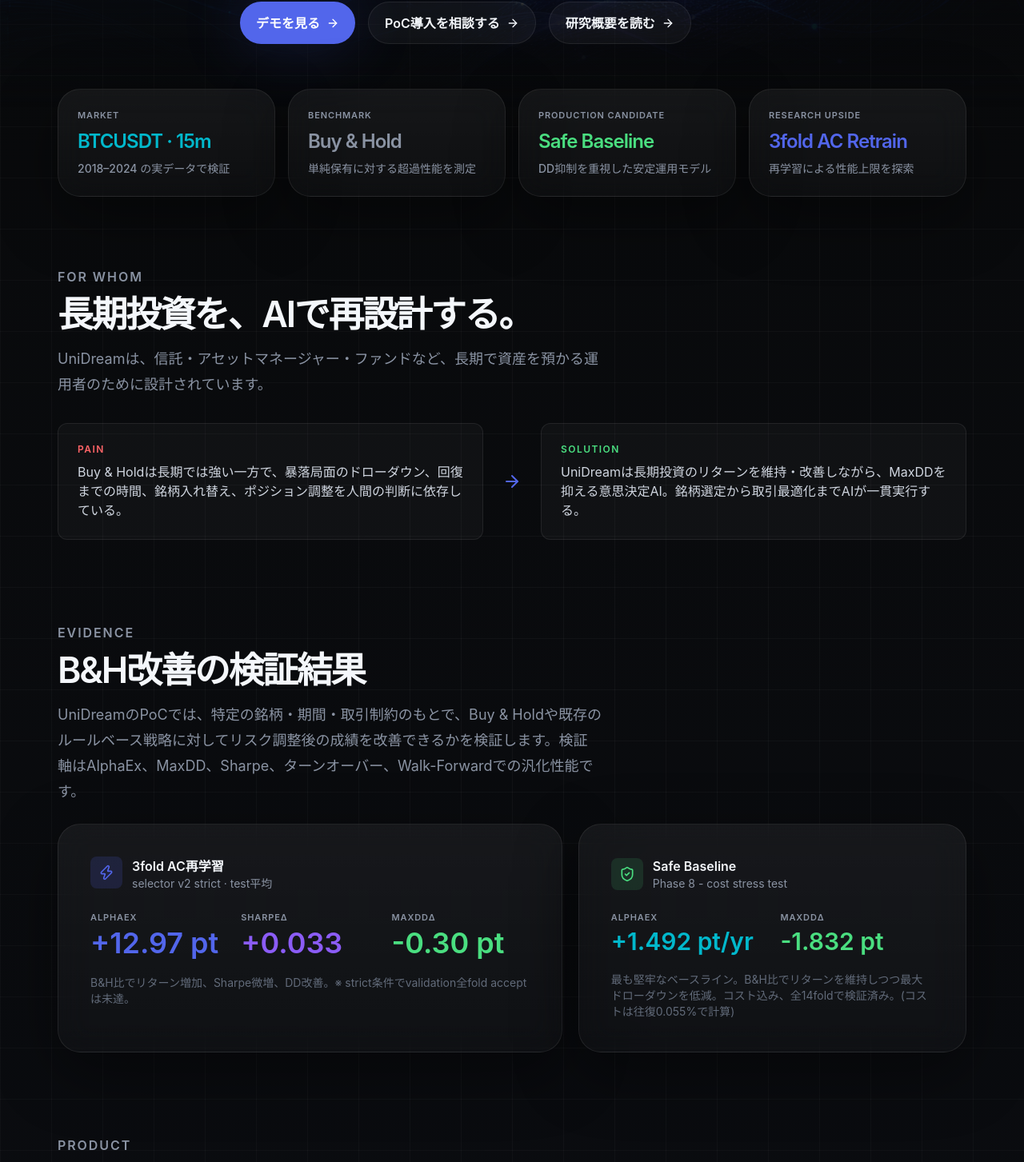
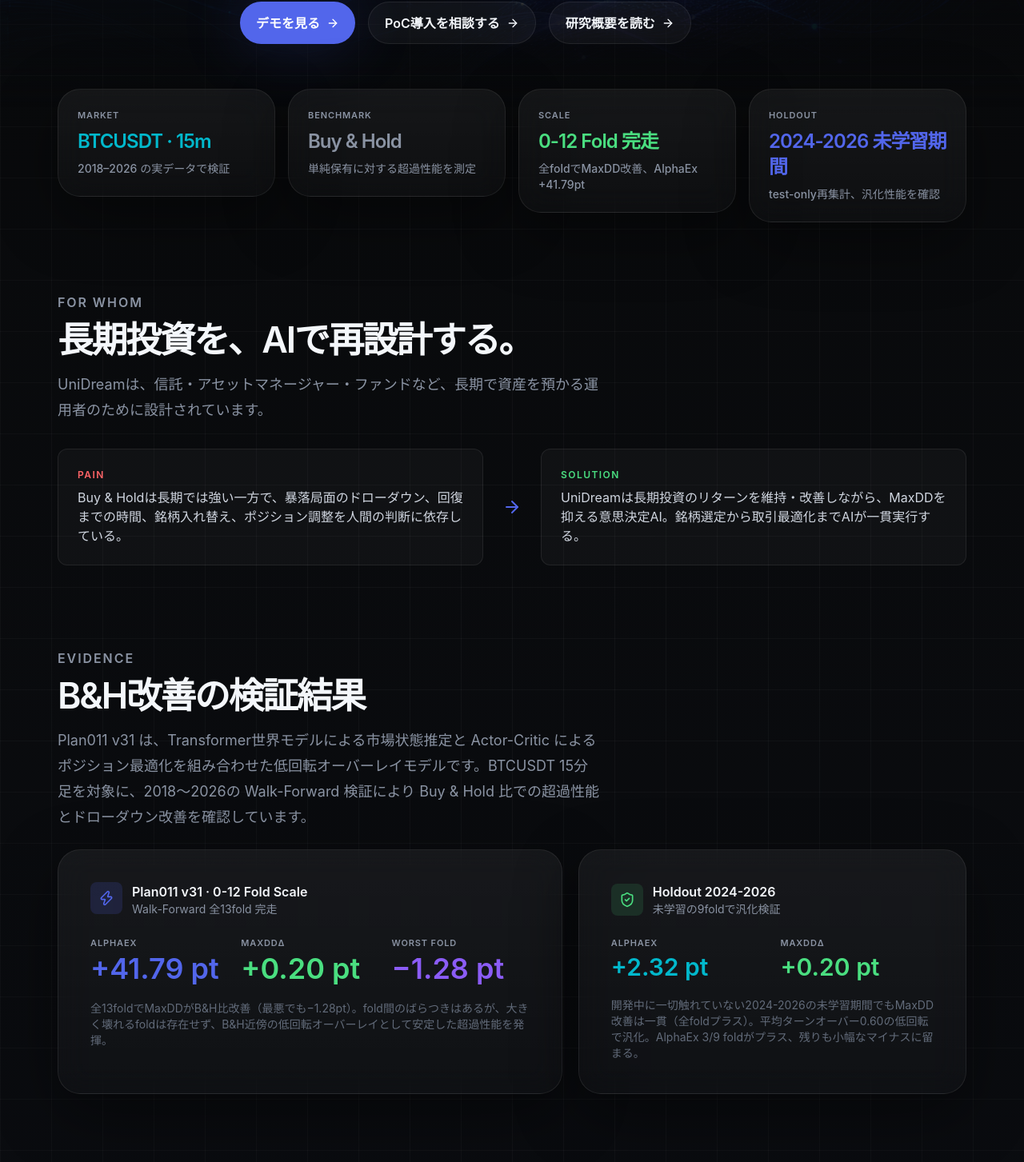
Before and after one commit to shinji-ogasa/unidream-demo-web, a Next.js app: page /homepage in a window 1280 px wide. Shown: the part 546-1999 px from the top of the page at 80% size. Built offline with nearby package versions, Linux system fonts and the light colour scheme.

Commit message:
update homepage evidence/metrics for Plan011 v31 scale results

```diff
--- a/src/app/homepage/page.tsx
+++ b/src/app/homepage/page.tsx
@@ -21,10 +21,10 @@ import { SiHuggingface } from "react-icons/si";
 const NAV_ITEMS = ["プロダクト", "研究成果", "技術", "研究", "会社情報"];
 
 const METRICS = [
-  { label: "Market", value: "BTCUSDT · 15m", sub: "2018–2024 の実データで検証", color: "text-[#02b8cc]" },
+  { label: "Market", value: "BTCUSDT · 15m", sub: "2018–2026 の実データで検証", color: "text-[#02b8cc]" },
   { label: "Benchmark", value: "Buy & Hold", sub: "単純保有に対する超過性能を測定", color: "text-[#8a93a3]" },
-  { label: "Production Candidate", value: "Safe Baseline", sub: "DD抑制を重視した安定運用モデル", color: "text-[#4ade80]" },
-  { label: "Research Upside", value: "3fold AC Retrain", sub: "再学習による性能上限を探索", color: "text-[#5266eb]" },
+  { label: "Scale", value: "0-12 Fold 完走", sub: "全foldでMaxDD改善、AlphaEx +41.79pt", color: "text-[#4ade80]" },
+  { label: "Holdout", value: "2024-2026 未学習期間", sub: "test-only再集計、汎化性能を確認", color: "text-[#5266eb]" },
 ];
 
 const SOCIAL_LINKS = [
@@ -249,33 +249,35 @@ export default function HomepagePage() {
         <div className="mb-6 max-w-[680px]">
           <SectionLabel>EVIDENCE</SectionLabel>
           <h2 className="text-[clamp(2rem,3.5vw,3rem)] font-semibold tracking-[-0.05em] leading-[1.05] text-[#f4f7fb]">B&H改善の検証結果</h2>
-          <p className="mt-4 text-lg leading-8 text-[#8a93a3]">UniDreamのPoCでは、特定の銘柄・期間・取引制約のもとで、Buy & Holdや既存のルールベース戦略に対してリスク調整後の成績を改善できるかを検証します。検証軸はAlphaEx、MaxDD、Sharpe、ターンオーバー、Walk-Forwardでの汎化性能です。</p>
+          <p className="mt-4 text-lg leading-8 text-[#8a93a3]">
+            Plan011 v31 は、Transformer世界モデルによる市場状態推定と Actor-Critic によるポジション最適化を組み合わせた低回転オーバーレイモデルです。BTCUSDT 15分足を対象に、2018〜2026の Walk-Forward 検証により Buy & Hold 比での超過性能とドローダウン改善を確認しています。
+          </p>
         </div>
         <div className="grid gap-5 lg:grid-cols-[1.3fr_1fr]">
           <AnimateInView className="card p-8 md:p-10 border-[rgba(94,106,210,0.36)]" x={-20} y={0}>
             <div className="flex items-start gap-3 mb-6">
               <div className="grid h-10 w-10 shrink-0 place-items-center rounded-lg bg-[rgba(82,102,235,0.16)]"><Zap className="h-5 w-5 text-[#5266eb]" strokeWidth={2} /></div>
-              <div><p className="text-base font-semibold text-[#f4f7fb]">3fold AC再学習</p><p className="text-sm text-[#8a93a3]">selector v2 strict · test平均</p></div>
+              <div><p className="text-base font-semibold text-[#f4f7fb]">Plan011 v31 · 0-12 Fold Scale</p><p className="text-sm text-[#8a93a3]">Walk-Forward 全13fold 完走</p></div>
             </div>
             <div className="grid grid-cols-1 sm:grid-cols-3 gap-4 sm:gap-4">
-              <div><p className="label">AlphaEx</p><p className="mt-1 text-4xl font-semibold text-[#5266eb]">+12.97 pt</p></div>
-              <div><p className="label">SharpeΔ</p><p className="mt-1 text-4xl font-semibold text-[#8b5cf6]">+0.033</p></div>
-              <div><p className="label">MaxDDΔ</p><p className="mt-1 text-4xl font-semibold text-[#4ade80]">-0.30 pt</p></div>
+              <div><p className="label">AlphaEx</p><p className="mt-1 text-4xl font-semibold text-[#5266eb]">+41.79 pt</p></div>
+              <div><p className="label">MaxDDΔ</p><p className="mt-1 text-4xl font-semibold text-[#4ade80]">+0.20 pt</p></div>
+              <div><p className="label">Worst Fold</p><p className="mt-1 text-4xl font-semibold text-[#8b5cf6]">−1.28 pt</p></div>
             </div>
-            <p className="mt-5 text-sm text-[#626b7a] leading-5">B&H比でリターン増加、Sharpe微増、DD改善。※ strict条件でvalidation全fold acceptは未達。</p>
+            <p className="mt-5 text-sm text-[#626b7a] leading-5">全13foldでMaxDDがB&H比改善（最悪でも−1.28pt）。fold間のばらつきはあるが、大きく壊れるfoldは存在せず、B&H近傍の低回転オーバーレイとして安定した超過性能を発揮。</p>
           </AnimateInView>
           <AnimateInView className="card p-8 md:p-10 flex flex-col justify-between" x={20} y={0} delay={0.15}>
             <div>
               <div className="flex items-center gap-3 mb-6">
                 <div className="grid h-10 w-10 place-items-center rounded-lg bg-[rgba(74,222,128,0.12)]"><ShieldCheck className="h-5 w-5 text-[#4ade80]" strokeWidth={2} /></div>
-                <div><p className="text-base font-semibold text-[#f4f7fb]">Safe Baseline</p><p className="text-sm text-[#8a93a3]">Phase 8 - cost stress test</p></div>
+                <div><p className="text-base font-semibold text-[#f4f7fb]">Holdout 2024-2026</p><p className="text-sm text-[#8a93a3]">未学習の9foldで汎化検証</p></div>
               </div>
               <div className="grid grid-cols-2 gap-5">
-                <div><p className="label">AlphaEx</p><p className="mt-1 text-3xl font-semibold text-[#02b8cc]">+1.492 pt/yr</p></div>
-                <div><p className="label">MaxDDΔ</p><p className="mt-1 text-3xl font-semibold text-[#4ade80]">-1.832 pt</p></div>
+                <div><p className="label">AlphaEx</p><p className="mt-1 text-3xl font-semibold text-[#02b8cc]">+2.32 pt</p></div>
+                <div><p className="label">MaxDDΔ</p><p className="mt-1 text-3xl font-semibold text-[#4ade80]">+0.20 pt</p></div>
               </div>
             </div>
-            <p className="mt-5 text-sm text-[#626b7a] leading-5">最も堅牢なベースライン。B&H比でリターンを維持しつつ最大ドローダウンを低減。コスト込み、全14foldで検証済み。(コストは往復0.055%で計算)</p>
+            <p className="mt-5 text-sm text-[#626b7a] leading-5">開発中に一切触れていない2024-2026の未学習期間でもMaxDD改善は一貫（全foldプラス）。平均ターンオーバー0.60の低回転で汎化。AlphaEx 3/9 foldがプラス、残りも小幅なマイナスに留まる。</p>
           </AnimateInView>
         </div>
       </section>
```
